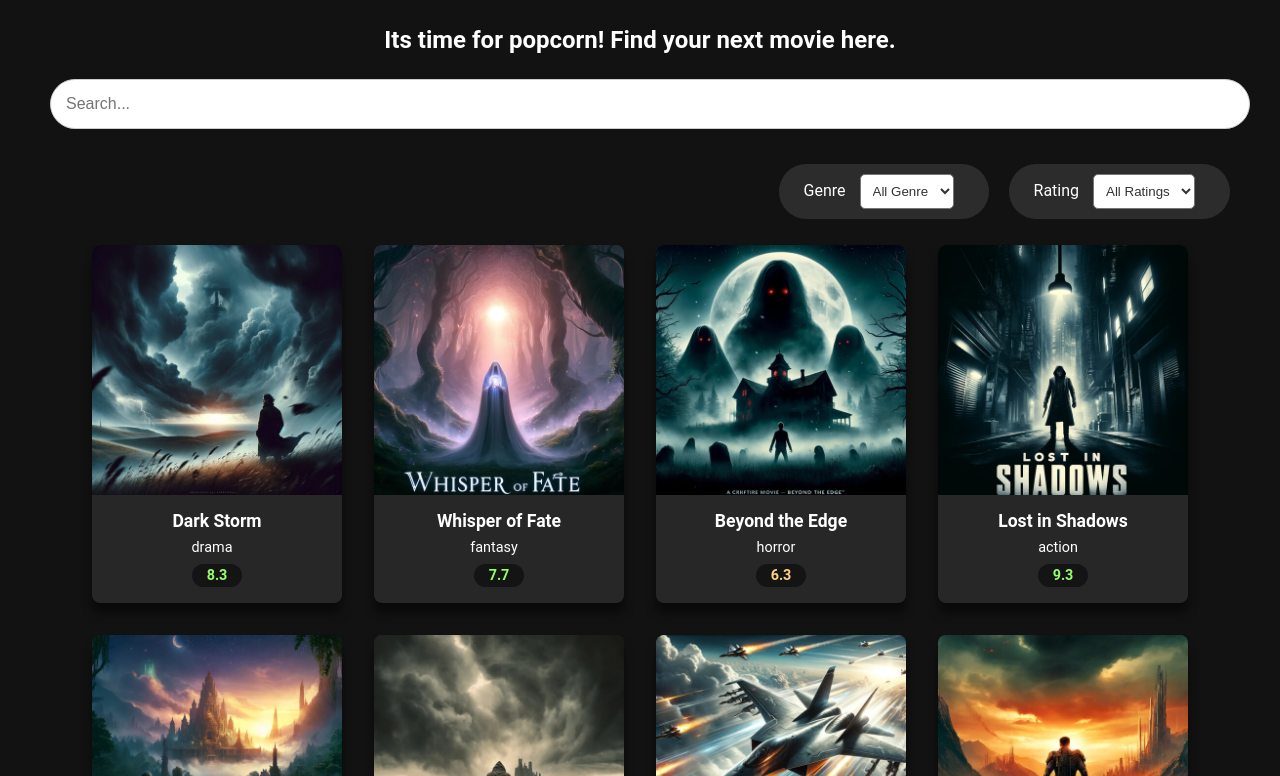
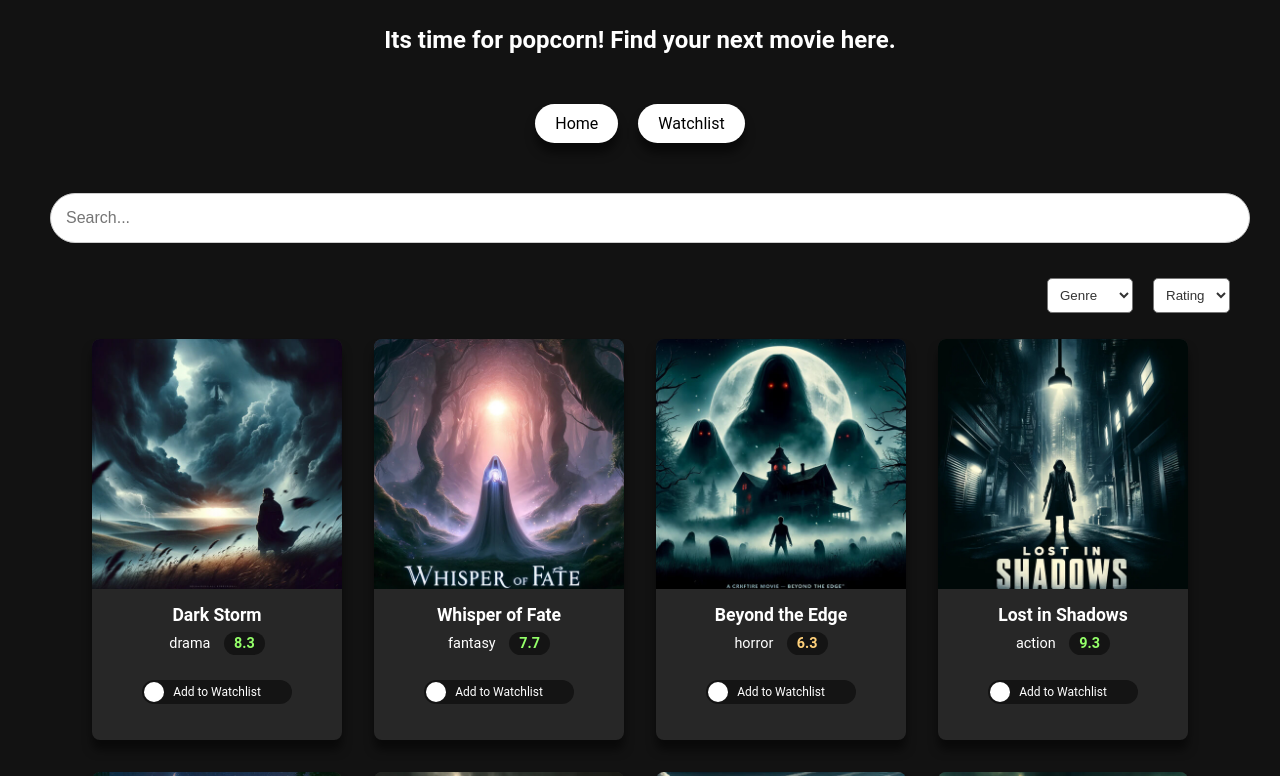
Before and after one commit to VanessaT30/MovieDux, a React (Create React App) app: page / in a window 1280 px wide. Shown: the part 324-1100 px from the top of the page. Built offline with nearby package versions, Linux system fonts and the light colour scheme.

Commit message:
added watchilist and filter features

```diff
--- a/src/App.js
+++ b/src/App.js
@@ -4,22 +4,69 @@ import "./styles.css";
 import Header from "./components/Header";
 import Footer from "./components/Footer";
 import MoviesGrid from "./components/MoviesGrid";
-import Filter from "./components/Filter";
-import { useEffect } from "react";
+// import Filter from "./components/Filter";
+import { useEffect, useState } from "react";
+import { BrowserRouter as Router, Route, Routes, Link } from "react-router-dom";
+import Watchlist from "./components/Watchlist";
 
 function App() {
+  const [movies, setMovies] = useState([]);
+  const [watchlist, setWatchlist] = useState([]);
+
+  useEffect(() => {
+    fetch("/movies.json")
+      .then((res) => res.json())
+      .then((data) => setMovies(data));
+  }, []);
+
+  const toggleWatchlist = (movieId) => {
+    setWatchlist((prev) =>
+      prev.includes(movieId)
+        ? prev.filter((id) => id !== movieId)
+        : [...prev, movieId],
+    );
+  };
+
   return (
     <div className="App">
       <div className="container">
         <Header> </Header>
-      </div>
 
-      {/* <div className='container '>
-        <Filter />
-      </div> */}
+        <Router>
+          <nav>
+            <ul>
+              <li>
+                <Link to="/">Home</Link>
+              </li>
+              <li>
+                <Link to="/watchlist">Watchlist</Link>
+              </li>
+            </ul>
+          </nav>
 
-      <div className="container">
-        <MoviesGrid />
+          <Routes>
+            <Route
+              path="/"
+              element={
+                <MoviesGrid
+                  movies={movies}
+                  watchlist={watchlist}
+                  toggleWatchlist={toggleWatchlist}
+                />
+              }
+            ></Route>
+            <Route
+              path="/watchlist"
+              element={
+                <Watchlist
+                  movies={movies}
+                  watchlist={watchlist}
+                  toggleWatchlist={toggleWatchlist}
+                />
+              }
+            ></Route>
+          </Routes>
+        </Router>
       </div>
 
       <Footer>
--- a/src/components/Filter.js
+++ b/src/components/Filter.js
@@ -18,15 +18,13 @@ export default function Filter() {
       {/* <div key={m.id}>  */}
 
       <div className=" filter-bar">
-        {}
         <select className="filter-dropdown" name="genre">
-          <option value={setGenre("fantasy")}> Fantasy </option>
+          <option value={"Fantasy"}> Fantasy </option>
           <option value={"Drama"}> Drama </option>
           <option value={"Horror"}> Horror </option>
           <option value={"Action"}> Action </option>
-          const selectEl = document.get console.log(select.value);
+          console.log(select.value);
         </select>
-
         <select className="filter-dropdown" name="rating">
           <option> 1 </option>
           <option> 2 </option>
@@ -35,7 +33,7 @@ export default function Filter() {
           <option> 5 </option>
         </select>
       </div>
-      {movies.filter((m) => m.title === "genre")}
+      {movies.filter((m) => m.title === genre)}
 
       {/* ))}         */}
       <div className=""></div>
--- a/src/components/MovieCard.js
+++ b/src/components/MovieCard.js
@@ -1,16 +1,19 @@
-import React from "react";
+import React, { useState } from "react";
 import styles from "../styles.css";
 import { getRatingClass } from "./MoviesGrid";
-import Filter from "./Filter";
 
-export default function MovieCard({ m }) {
+export default function MovieCard({
+  m,
+  watchlist,
+  toggleWatchlist,
+  isWatchlisted,
+}) {
   const handleImageError = (e) => {
     e.target.src = "/images/default.jpg";
   };
+
   return (
-    <div>
     <div key={m.id} className="movie-card">
-        {/* {m.filter((item) => Filter.genre === item.genre)} */}
       <img
         src={`/images/${m.image}`}
         alt={m.title}
@@ -18,11 +21,31 @@ export default function MovieCard({ m }) {
       />
       <div className="movie-card-info">
         <p className="movie-card-title"> {m.title} </p>
-          <p className="movie-card-genre"> {m.genre} </p>
-          <div className={`movie-card-rating ${getRatingClass(m.rating)}`}>
-            <p> {m.rating} </p>
+        <div>
+          <span className="movie-card-genre"> {m.genre} </span>
+          <span className={`movie-card-rating ${getRatingClass(m.rating)}`}>
+            {m.rating}
+          </span>
         </div>
-        </div>
+        <label className="switch">
+          <input
+            type="checkbox"
+            checked={isWatchlisted}
+            onChange={() => toggleWatchlist(m.id)}
+          ></input>
+
+          <span className="slider">
+            <span className="slider-label">
+              {isWatchlisted ? "In Watchlist" : "Add to Watchlist"}
+            </span>
+          </span>
+        </label>
+        {/* <button
+          className="watchlist-btn"
+          // onClick={() => setWatchlist(...watchlist, m.id)}
+        >
+          Watchlist
+        </button> */}
       </div>
     </div>
   );
--- a/src/components/MoviesGrid.js
+++ b/src/components/MoviesGrid.js
@@ -1,5 +1,5 @@
-import React, { useEffect, useState } from "react";
-// import styles from "../styles.css";
+import React, { useState } from "react";
+import styles from "../styles.css";
 import MovieCard from "./MovieCard";
 // import Filter from "./Filter";
 // import movies from "../data/movies.json";
@@ -7,138 +7,94 @@ import MovieCard from "./MovieCard";
 
 export const getRatingClass = (rating) => {
   if (rating >= 7) return "rating-good";
-  if (rating >= 5) return "rating-ok";
+  if (rating >= 4) return "rating-ok";
   return "rating-bad";
 };
 
-export default function MoviesGrid() {
-  const [movies, setMovies] = useState([]);
+export default function MoviesGrid({ movies, watchlist, toggleWatchlist }) {
   const [searchTerm, setSearchTerm] = useState("");
-  const [genre, setGenre] = useState("");
-  const [rating, setRating] = useState("");
+  const [genreFilter, setGenreFilter] = useState("");
+  const [ratingFilter, setRatingFilter] = useState("");
 
-  const chosenGenre = ["Fantasy", "Drama", "Horror", "Action"];
+  const filtered = movies.filter((m) => {
+    const matchSearchTerm = m.title
+      .toLowerCase()
+      .includes(searchTerm.toLowerCase());
 
-  useEffect(() => {
-    fetch("/movies.json")
-      .then((res) => res.json())
-      .then((data) => setMovies(data));
-    // setMovies = movies.parse()
-  }, []);
+    const matchRatingNum =
+      ratingFilter === "" || Number(m.rating) >= Number(ratingFilter);
 
-  const ratingNumber = () => {
-    const ratingNum = [];
-    for (let i = 0; i <= 10; i++) {
-      ratingNum.push(i);
-    }
-    return ratingNum;
+    const matchGenre =
+      genreFilter === "" ||
+      genreFilter.toLocaleLowerCase() === m.genre.toLocaleLowerCase();
+
+    return matchSearchTerm && matchRatingNum && matchGenre;
+  });
+
+  const genres = ["Fantasy", "Drama", "Horror", "Action"];
+  const handleGenreFilter = (e) => {
+    // console.log(e.target.value);
+    return setGenreFilter(e.target.value);
   };
 
-  function handleSearch(e) {
-    const searchTerm = e.target.value.toLowerCase();
-    setSearchTerm(searchTerm);
-    console.log(searchTerm);
-    // console.log(e);
-  }
-
-  function handleGenre(e) {
-    const genre = e.target.value.toLowerCase();
-    setGenre(genre);
-    console.log(e.target.value);
-  }
-
-  function handleRating(e) {
-    const rating = e.target.value.toLowerCase();
-    setRating(rating);
-    console.log(rating);
-    // console.log(e);
-  }
-
-  const filterGenre = (movie, genre) => {
-    return genre === "" || genre.toLowerCase() === movie.genre.toLowerCase();
+  const numberFilter = () => {
+    let numbersArray = [];
+    for (let i = 1; i <= 10; i++) {
+      numbersArray.push(i);
+    }
+    return numbersArray;
   };
 
-  const filterSearchChange = (movie, searchTerm) => {
-    return (
-      searchTerm === "" ||
-      movie.title.toLowerCase().includes(searchTerm.toLowerCase())
-    );
-  };
-
-  const filterRating = (movie, rating) => {
-    return rating === "" || rating.toLowerCase() <= movie.rating.toLowerCase();
-  };
-
-  const filterMovies = movies.filter(
-    (m) =>
-      filterSearchChange(m, searchTerm) &&
-      filterGenre(m, genre) &&
-      filterRating(m, rating),
-  );
-
   return (
-    <div>
+    <>
       <input
         type="text"
         placeholder="Search..."
-        className="search-input"
-        onChange={handleSearch}
+        className="search-input "
+        onChange={(e) => setSearchTerm(e.target.value)}
         value={searchTerm}
       />
 
-      <div className="filter-bar">
-        <div className="filter-slot ">
-          <label htmlFor="genre"> Genre </label>
-          <select
-            className="filter-dropdown"
-            name="genre"
-            onChange={handleGenre}
-            value={genre}
-          >
-            <option value={""}> All Genre </option>
-            {chosenGenre.map((genre) => (
-              <option value={genre}> {genre} </option>
-            ))}
-          </select>
-        </div>
+      <div className=" filter-bar">
+        <select
+          className="filter-dropdown"
+          name="genre"
+          onChange={handleGenreFilter}
+          value={genreFilter}
+        >
+          <option value={""}>Genre</option>
+          {genres.map((g) => (
+            <option key={g} value={g}>
+              {g}
+            </option>
+          ))}
+        </select>
 
-        <div className="filter-slot">
-          <label htmlFor="rating"> Rating </label>
-          <select
-            className="filter-dropdown"
-            name="rating"
-            onChange={handleRating}
-            value={rating}
-          >
-            <option value={""}> All Ratings </option>
-            {ratingNumber().map((number) => (
-              <option value={number}> {number} </option>
-            ))}
-          </select>
-        </div>
+        <select
+          className="filter-dropdown"
+          name="rating"
+          onChange={(e) => setRatingFilter(e.target.value)}
+          value={ratingFilter}
+        >
+          <option value="">Rating</option>
+          {numberFilter().map((rating) => (
+            <option key={rating} value={rating}>
+              {rating}
+            </option>
+          ))}
+        </select>
       </div>
 
       <div className="movies-grid">
-        {filterMovies.map((m) => (
-          <MovieCard m={m} key={m.id} />
+        {filtered.map((m) => (
+          <MovieCard
+            m={m}
+            key={m.id}
+            toggleWatchlist={toggleWatchlist}
+            isWatchlisted={watchlist.includes(m.id)}
+          />
         ))}
-        {/* </ul> */}
       </div>
-    </div>
+    </>
   );
 }
-
-// const movieData = fetch('../public/movies.json');
-
-//   console.log(movies);
-//   console.log(movies[0].title);
-
-//   const thisMovie = useEffect((Movies) => {
-//   }, []);
-
-{
-  /* <div className='random' >
-  <div className='random2'></div>
-  <div className='random3'></div>
-</div> */
-}
--- a/src/components/Watchlist.js
+++ b/src/components/Watchlist.js
@@ -1,6 +1,27 @@
-import react from "react";
+import React from "react";
 import styles from "../styles.css";
+import MovieCard from "./MovieCard";
 
-export default function Watchlist() {
-
+export default function Watchlist({ movies, watchlist, toggleWatchlist }) {
+  return (
+    <>
+      <div>
+        <h1 className="title"> Your Watchlist</h1>
+        <div className="watchlist">
+          {watchlist.map((id) => {
+            const movie = movies.find((movie) => movie.id === id);
+            if (!movie) return null;
+            return (
+              <MovieCard
+                key={id}
+                m={movie}
+                toggleWatchlist={toggleWatchlist}
+                isWatchlisted={true}
+              ></MovieCard>
+            );
+          })}
+        </div>
+      </div>
+    </>
+  );
 }
--- a/src/styles.css
+++ b/src/styles.css
@@ -7,7 +7,7 @@
 
 /* Typography */
 body {
-  font-family: 'Roboto', sans-serif;
+  font-family: "Roboto", sans-serif;
   color: #fff;
   background-color: #121212;
 }
@@ -53,7 +53,8 @@ body {
 }
 
 /* Movies Grid Styles */
-.movies-grid, .watchlist {
+.movies-grid,
+.watchlist {
   display: grid;
   grid-template-columns: repeat(auto-fill, 250px);
   gap: 2rem 2rem;
@@ -67,7 +68,7 @@ body {
   border-radius: 8px;
   overflow: hidden;
   transition: transform 0.2s ease-in-out;
-  box-shadow: 0 10px 10px 0 rgba(0, 0, 0, .5);
+  box-shadow: 0 10px 10px 0 rgba(0, 0, 0, 0.5);
 }
 
 .movie-card:hover {
@@ -98,7 +99,7 @@ body {
 .movie-card-rating {
   font-size: 0.9rem;
   font-weight: bold;
-  background:#141414;
+  background: #141414;
   padding: 3px 10px;
   margin: 0 auto;
   width: 50px;
@@ -113,7 +114,7 @@ body {
 /* Watchlist Button Styles */
 .watchlist-btn {
   border: none;
-  background: #2196F3;
+  background: #2196f3;
   color: white;
   padding: 0.5rem 1rem;
   font-size: 1rem;
@@ -121,7 +122,6 @@ body {
   cursor: pointer;
   transition: background-color 0.2s;
 }
-
 
 /* Footer Styles */
 .footer {
@@ -183,16 +183,16 @@ ul li {
 }
 
 nav a {
-  color:black;
+  color: black;
   text-decoration: none;
   padding: 10px 20px;
   border-radius: 50px;
   background-color: #ffffff;
-  box-shadow: 0 10px 10px 0 rgba(0, 0, 0, .5);
+  box-shadow: 0 10px 10px 0 rgba(0, 0, 0, 0.5);
 }
 
 nav a:hover {
-  background-color: #E7F2F1;
+  background-color: #e7f2f1;
   color: black;
 }
 
@@ -218,7 +218,7 @@ nav a:hover {
   right: 0;
   bottom: 0;
   background-color: #141414;
-  transition: .4s;
+  transition: 0.4s;
   border-radius: 34px;
 }
 
@@ -230,7 +230,7 @@ nav a:hover {
   left: 2px;
   bottom: 2px;
   background-color: white;
-  transition: .4s;
+  transition: 0.4s;
   border-radius: 50%;
 }
 
@@ -247,9 +247,8 @@ input:checked + .slider:before {
 }
 
 input:checked + .slider {
-  background-color: #FFA100;
+  background-color: #ffa100;
 }
-
 
 /* .random {
   display: flex;
```
Also changed, not shown: src/components/Footer.js (+9 -12 lines), src/components/Header.js (+10 -8 lines), src/data/movies.json (added, +142 -0 lines). Lines whose indentation alone changed are shown as unchanged.
